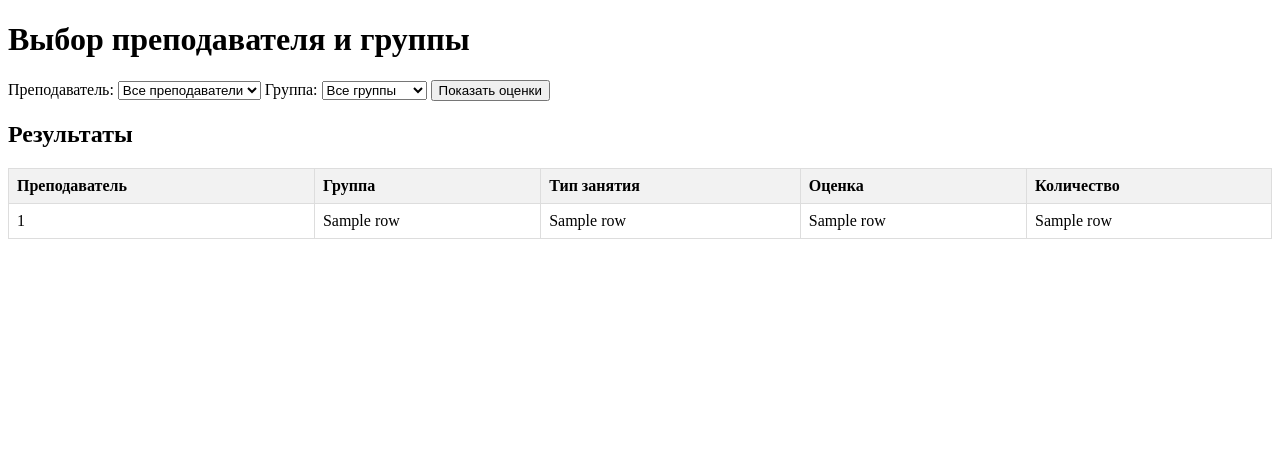
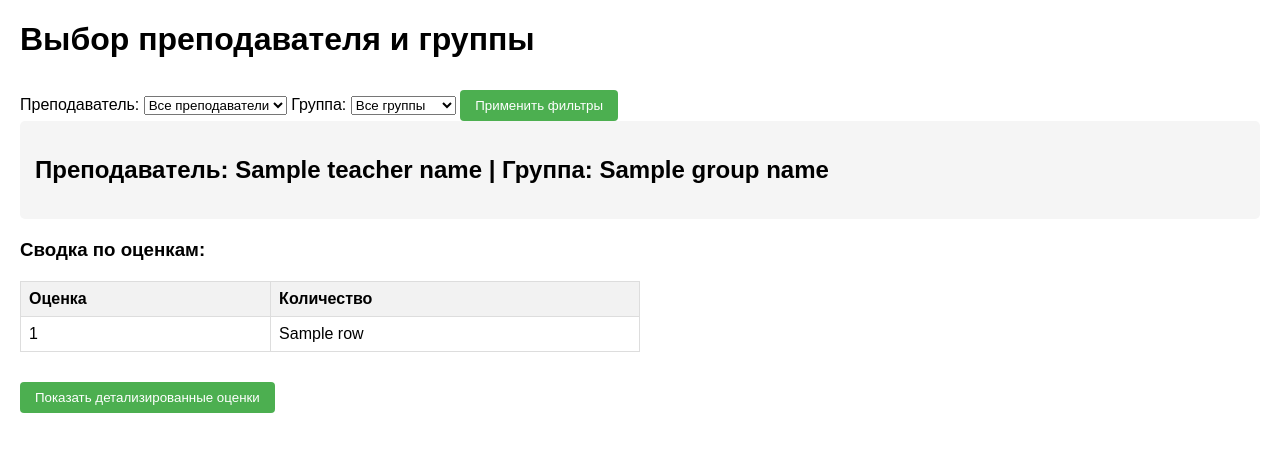
Before and after one commit to RinaHep/githttps---github.com-RinaHep-git, a Flask app: template templates/index.html in a window 1280 px wide. Shown: the top 452 px of the page. Run offline with Flask 3, Linux system fonts and the light colour scheme; the template is opened without the code that fills it: most values are stand-ins (such as "Sample title", 1, 10 or a date in 2020); some libraries are stand-ins or nearby versions.

Commit message:
Анализ оценок в группе (7 коммит)

```diff
--- a/app.py
+++ b/app.py
@@ -25,45 +25,82 @@ def index():
     groups = cur.fetchall()
 
     results = None
+    summary = None
     selected_teacher = ''
     selected_group = ''
+    show_details = False
+    teacher_name = ''
+    group_name = ''
 
     if request.method == 'POST':
         selected_teacher = request.form.get('teacher_id', '')
         selected_group = request.form.get('group_id', '')
+        show_details = 'show_details' in request.form
 
-        query = """
+        # Получаем имя преподавателя и группы для отображения
+        if selected_teacher:
+            cur.execute('SELECT full_name FROM teachers WHERE teacher_id = %s', (selected_teacher,))
+            teacher_name = cur.fetchone()[0]
+
+        if selected_group:
+            cur.execute('SELECT group_name FROM groups WHERE group_id = %s', (selected_group,))
+            group_name = cur.fetchone()[0]
+
+        # Запрос для сводной таблицы оценок
+        summary_query = """
             SELECT
-                t.full_name AS teacher_name,
-                g.group_name,
-                ss.score AS grade,
-                COUNT(*) AS grade_count
-            FROM student_scores ss
-            JOIN students s ON ss.student_id = s.student_id
-            JOIN groups g ON s.group_id = g.group_id
-            JOIN teachers t ON ss.teacher_id = t.teacher_id
-            JOIN point_activities pa ON ss.activity_id = pa.activity_id
-            JOIN activity_types at ON pa.activity_type = at.activity_id
+                fg.grade,
+                COUNT(*) as count
+            FROM final_grades fg
+            JOIN students s ON fg.student_id = s.student_id
             WHERE 1=1
         """
-
-        params = []
-
-        if selected_teacher:
-            query += " AND t.teacher_id = %s"
-            params.append(selected_teacher)
+        summary_params = []
 
         if selected_group:
-            query += " AND g.group_id = %s"
-            params.append(selected_group)
+            summary_query += " AND s.group_id = %s"
+            summary_params.append(selected_group)
 
-        query += """
-            GROUP BY t.full_name, g.group_name, ss.score, at.activity_name
-            ORDER BY t.full_name, g.group_name, at.activity_name, ss.score
-        """
+        summary_query += " GROUP BY fg.grade ORDER BY fg.grade DESC"
 
-        cur.execute(query, tuple(params))
-        results = cur.fetchall()
+        cur.execute(summary_query, tuple(summary_params))
+        summary = cur.fetchall()
+
+        # Запрос для детализированной таблицы (только если нажата кнопка)
+        if show_details:
+            details_query = """
+                SELECT
+                    t.full_name AS teacher_name,
+                    g.group_name,
+                    at.activity_name,
+                    ss.score AS grade,
+                    COUNT(*) AS grade_count
+                FROM student_scores ss
+                JOIN students s ON ss.student_id = s.student_id
+                JOIN groups g ON s.group_id = g.group_id
+                JOIN teachers t ON ss.teacher_id = t.teacher_id
+                JOIN point_activities pa ON ss.activity_id = pa.activity_id
+                JOIN activity_types at ON pa.activity_type = at.activity_id
+                WHERE 1=1
+            """
+
+            details_params = []
+
+            if selected_teacher:
+                details_query += " AND t.teacher_id = %s"
+                details_params.append(selected_teacher)
+
+            if selected_group:
+                details_query += " AND g.group_id = %s"
+                details_params.append(selected_group)
+
+            details_query += """
+                GROUP BY t.full_name, g.group_name, at.activity_name, ss.score
+                ORDER BY t.full_name, g.group_name, at.activity_name, ss.score
+            """
+
+            cur.execute(details_query, tuple(details_params))
+            results = cur.fetchall()
 
     cur.close()
     conn.close()
@@ -73,8 +110,12 @@ def index():
         teachers=teachers,
         groups=groups,
         results=results,
+        summary=summary,
         selected_teacher=selected_teacher,
-        selected_group=selected_group
+        selected_group=selected_group,
+        teacher_name=teacher_name,
+        group_name=group_name,
+        show_details=show_details
     )
 
 if __name__ == '__main__':
--- a/templates/index.html
+++ b/templates/index.html
@@ -4,9 +4,20 @@
     <meta charset="UTF-8">
     <title>Отчёт по оценкам</title>
     <style>
+        body {
+            font-family: Arial, sans-serif;
+            margin: 20px;
+        }
+        .header {
+            margin-bottom: 20px;
+            padding: 15px;
+            background-color: #f5f5f5;
+            border-radius: 5px;
+        }
         table {
             border-collapse: collapse;
             width: 100%;
+            margin-bottom: 20px;
         }
         th, td {
             border: 1px solid #ddd;
@@ -15,6 +26,22 @@
         }
         th {
             background-color: #f2f2f2;
+        }
+        .summary-table {
+            width: 50%;
+            margin: 20px 0;
+        }
+        button {
+            padding: 8px 15px;
+            background-color: #4CAF50;
+            color: white;
+            border: none;
+            border-radius: 4px;
+            cursor: pointer;
+            margin-top: 10px;
+        }
+        button:hover {
+            background-color: #45a049;
         }
     </style>
 </head>
@@ -37,11 +64,44 @@
             {% endfor %}
         </select>
 
-        <button type="submit">Показать оценки</button>
+        <button type="submit">Применить фильтры</button>
     </form>
 
-    {% if results %}
-        <h2>Результаты</h2>
+    {% if teacher_name or group_name %}
+    <div class="header">
+        <h2>
+            {% if teacher_name %}Преподаватель: {{ teacher_name }}{% endif %}
+            {% if group_name %} | Группа: {{ group_name }}{% endif %}
+        </h2>
+    </div>
+    {% endif %}
+
+    {% if summary %}
+    <h3>Сводка по оценкам:</h3>
+    <table class="summary-table">
+        <tr>
+            <th>Оценка</th>
+            <th>Количество</th>
+        </tr>
+        {% for row in summary %}
+        <tr>
+            <td>{{ row[0] }}</td>
+            <td>{{ row[1] }}</td>
+        </tr>
+        {% endfor %}
+    </table>
+
+    <form method="post">
+        <input type="hidden" name="teacher_id" value="{{ selected_teacher }}">
+        <input type="hidden" name="group_id" value="{{ selected_group }}">
+        <button type="submit" name="show_details">
+            {% if show_details %}Скрыть детали{% else %}Показать детализированные оценки{% endif %}
+        </button>
+    </form>
+    {% endif %}
+
+    {% if show_details and results %}
+    <h3>Детализированные оценки:</h3>
     <table>
         <tr>
             <th>Преподаватель</th>
```
Lines whose indentation alone changed are shown as unchanged.
